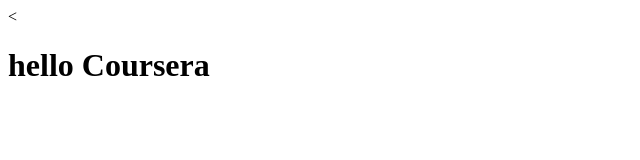
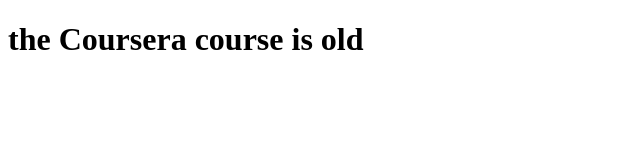
Before and after one commit to marzieh1980/CourseraAng-test, a plain HTML site: page index.html in a window 1280 px wide. Shown: the whole page, without its empty margins (0-640 px from the left). Drawn offline with Linux system fonts and the light colour scheme.

Commit message:
change header

```diff
--- a/index.html
+++ b/index.html
@@ -2,9 +2,9 @@
 <html lang="en" dir="ltr">
   <head>
     <meta charset="utf-8">
-    <title>Hello Coursera</title>
+    <title>Hello Coursera the Coursera course is old</title>
   </head>
   <body>
-    <<h1>hello Coursera</h1>
+    <h1>the Coursera course is old</h1>
   </body>
 </html>
```
